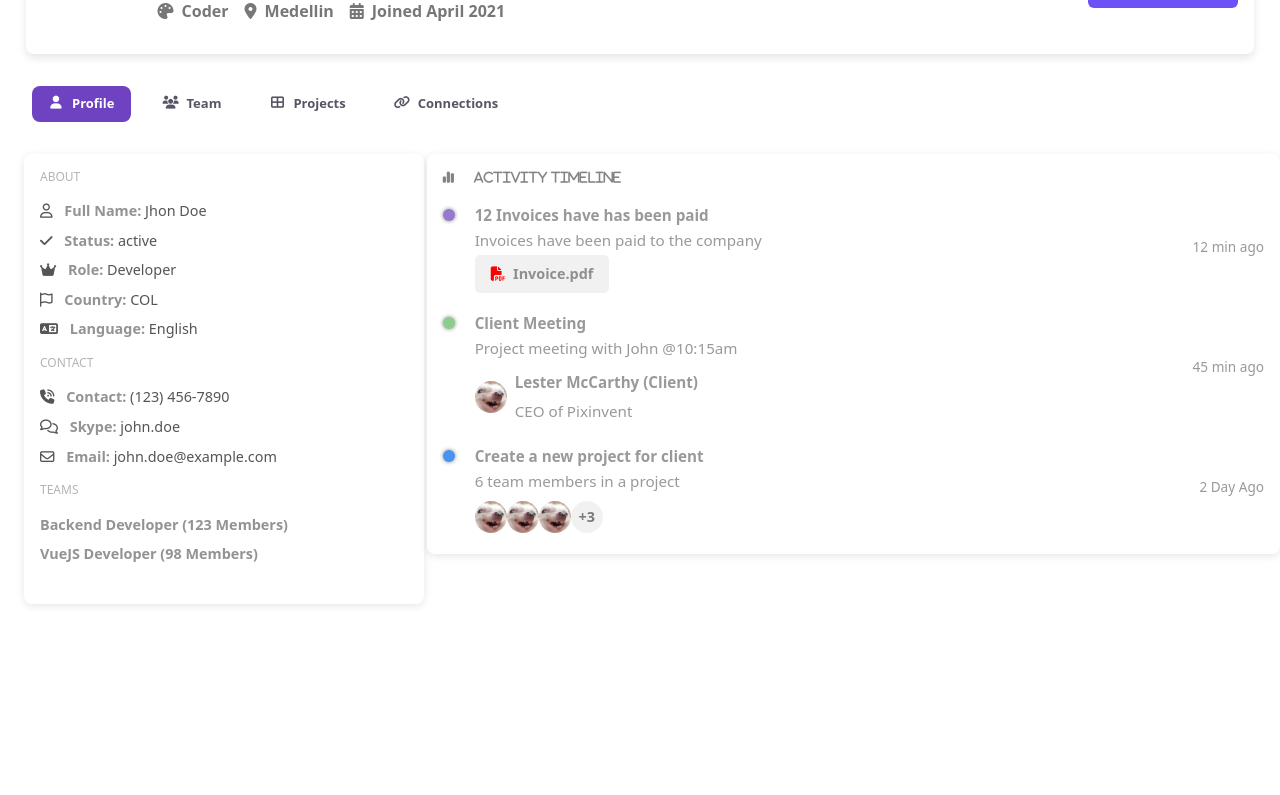
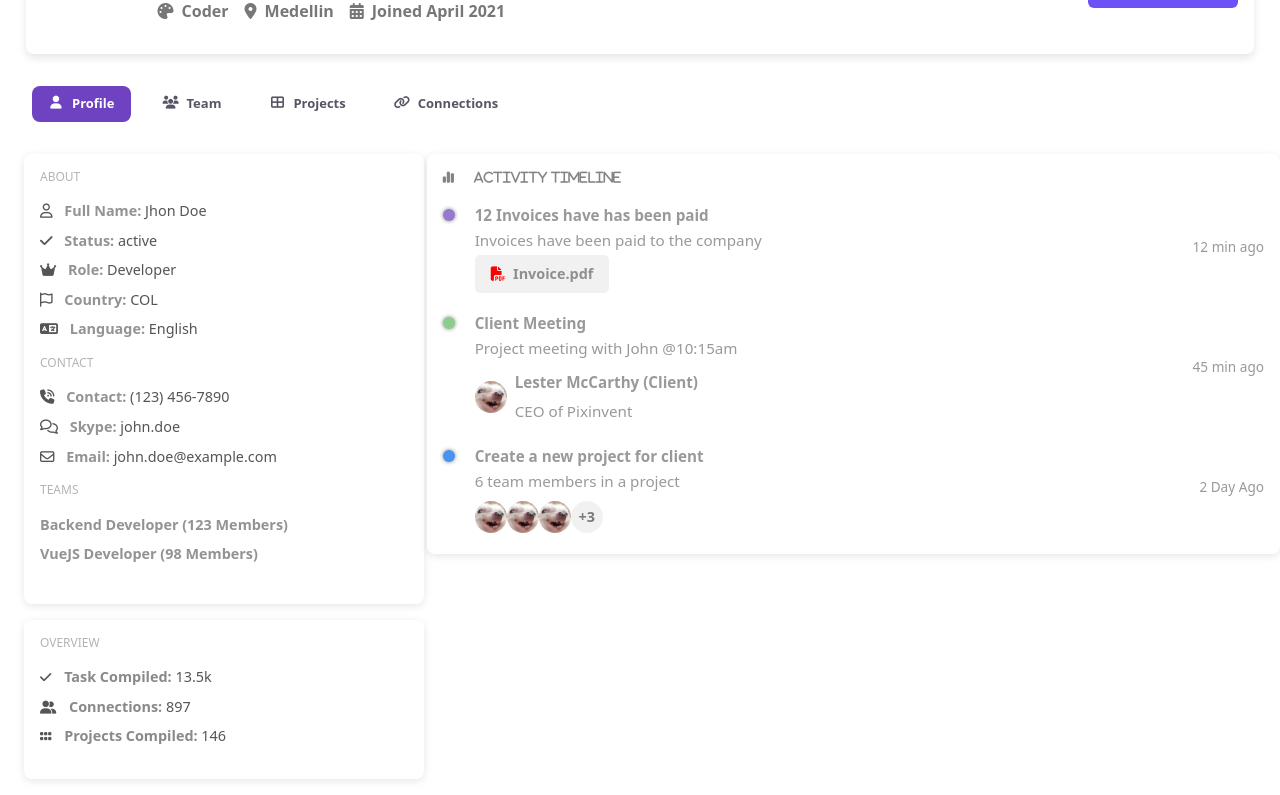
Before and after one commit to DanielaHernande/WorkShop-VueJs-one, a Vue app: page / in a window 1280 px wide. Shown: the part 340-1135 px from the top of the page. Before the commit the page ends 960 px from the top, so only its background shows below. Built offline with nearby package versions, Linux system fonts and the light colour scheme.

Commit message:
Feat: Cration component Overview

```diff
--- a/src/components/page-specific/About/OverviewComponent.vue
+++ b/src/components/page-specific/About/OverviewComponent.vue
@@ -1,5 +1,52 @@
 <script setup></script>
 
-<template></template>
+<template>
+    <div class="section">
+        <h3>OVERVIEW</h3>
+        <ul>
+            <li><i class="fa-solid fa-check"></i><strong>Task Compiled: </strong> 13.5k</li>
+            <li><i class="fa-solid fa-user-group"></i><strong>Connections: </strong>897</li>
+            <li><i class="fa-solid fa-grip"></i><strong>Projects Compiled: </strong>146</li>
+        </ul>
+    </div>
+</template>
 
-<style scoped></style>
+<style lang="scss" scoped>
+
+.section {
+    width: 400px;
+    padding: 1rem;
+    margin-left: 1.5rem;
+    margin-bottom: 1rem;
+    border-radius: 0.5rem;
+    background-color: #fff;
+    box-shadow: 0 2px 8px rgba(0, 0, 0, 0.1);
+
+    h3 {
+        font-size: 12PX;
+        color: #b4b4b4;
+        margin-bottom: 1rem;
+    }
+
+    ul {
+        padding: 0;
+        list-style: none;
+
+        li {
+            margin-bottom: 0.5rem;
+            font-size: 0.9rem;
+            color: #555;
+
+            i {
+                font-size: 13px;
+                color: #555;
+                margin-right: 0.8rem;
+            }
+
+            strong {
+                    color: #8a8888;
+            }
+        }
+    }
+}
+</style>
--- a/src/views/Home.vue
+++ b/src/views/Home.vue
@@ -4,6 +4,7 @@ import PerfileComponent from "@/components/general/PerfileComponent.vue";
 import TabsComponent from "@/components/general/TabsComponent.vue";
 import AboutComponent from "@/components/page-specific/About/AboutComponent.vue";
 import ActivityTimeline from "@/components/page-specific/About/ActivityTimeline.vue";
+import OverviewComponent from "@/components/page-specific/About/OverviewComponent.vue";
 
 </script>
 
@@ -16,6 +17,8 @@ import ActivityTimeline from "@/components/page-specific/About/ActivityTimeline.
     <AboutComponent />
     <ActivityTimeline />
   </div>
+
+  <OverviewComponent />
 </template>
 
 <style lang="scss" scoped>
```
